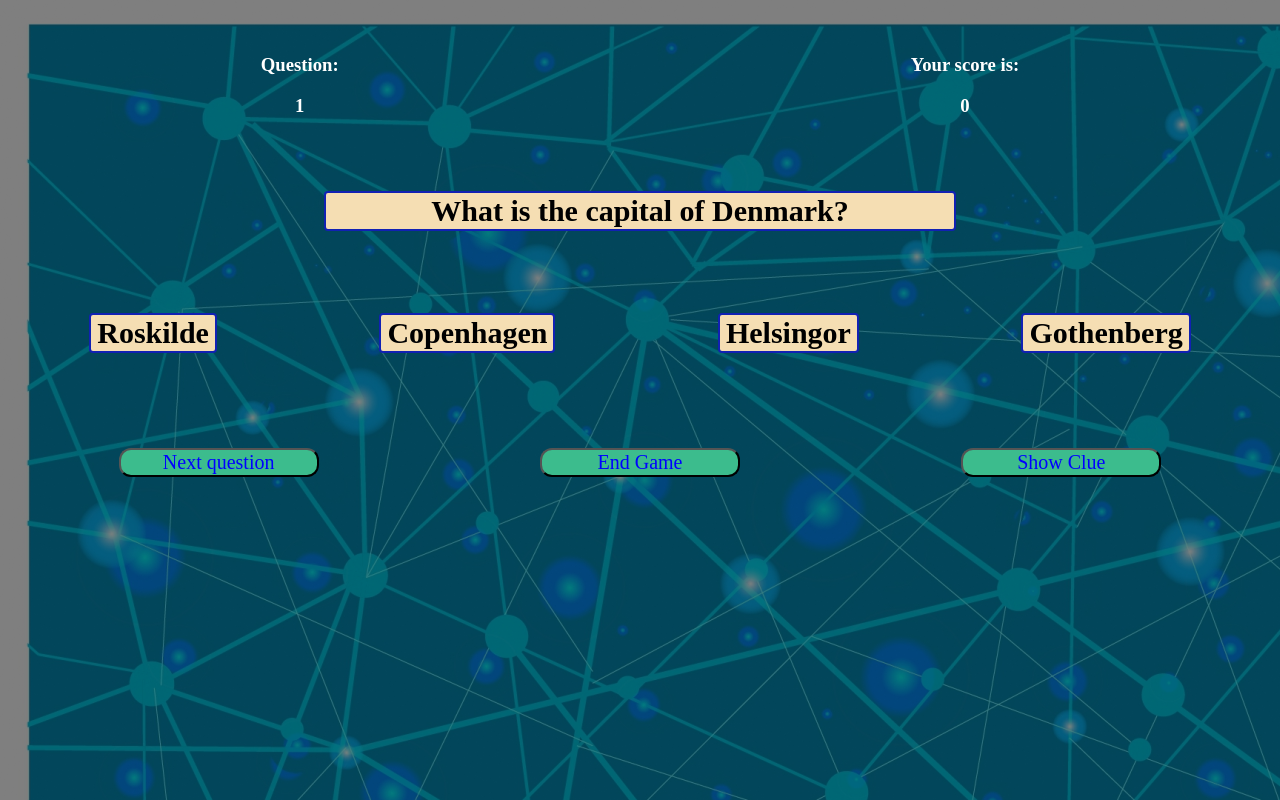
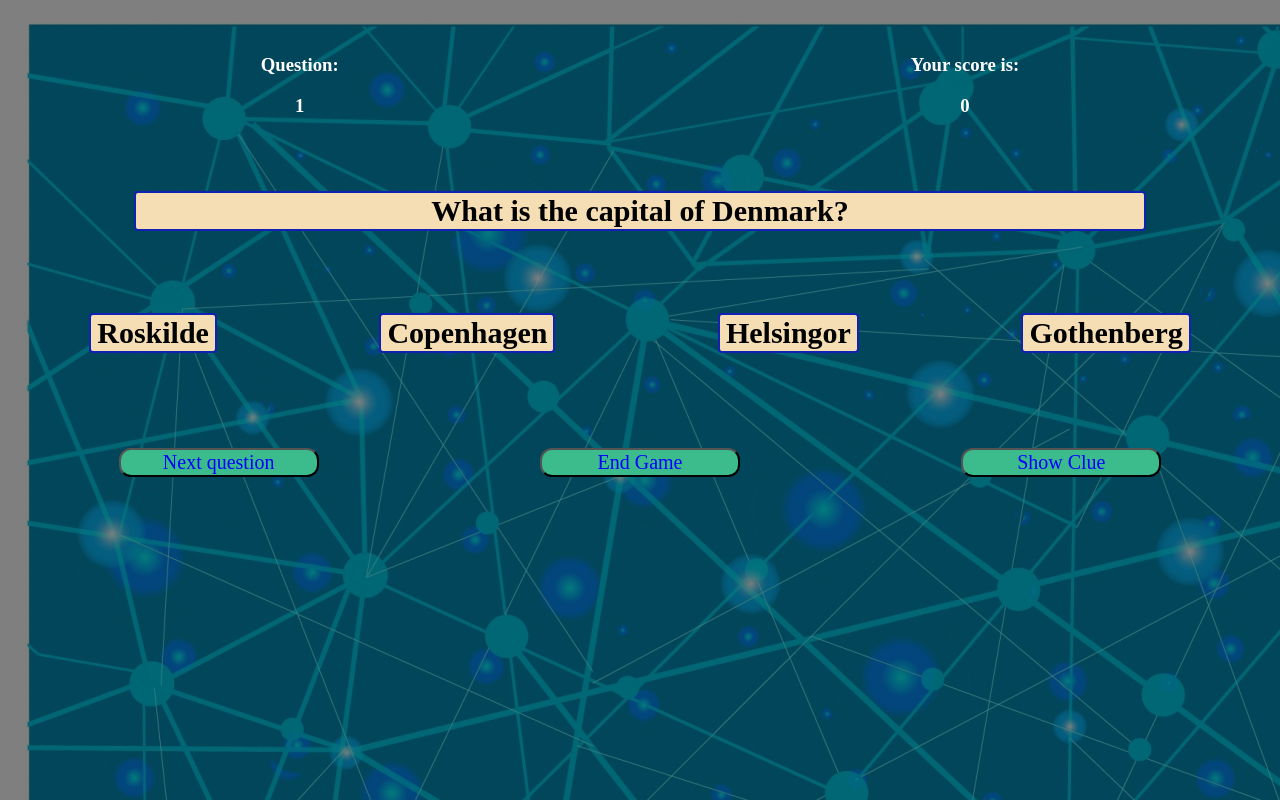
Before and after one commit to AshwiniMadapura/Quiz-game, a plain HTML site: page quiz.html in a window 1280 px wide. Drawn offline with Linux system fonts and the light colour scheme.

Commit message:
Added clues and images

```diff
--- a/Styles/styledemo.css
+++ b/Styles/styledemo.css
@@ -24,7 +24,7 @@ body{
     color: white;
 }
 #input{
-    width: 50%;
+    width: 80%;
     text-align: center;
 
     font-family: 'Work Sans';
@@ -107,6 +107,10 @@ body{
     background-repeat: no-repeat;
     background-size: cover;
   }
+  #image_clue{
+      margin-left: 40%;
+      margin-top: 5%;
+  }
 
   .nextAndClueButton{
       display: flex;
--- a/data.js
+++ b/data.js
@@ -10,36 +10,36 @@ export const qestionArray=[
 
     },
     {
-        question:"What is the hardest substance in the human body?",
-        answerA:"Bone",
-        answerB:"Tendon",
-        answerC:"Tooth Enamel",
-        answerD:"Muscle",
-        img:"./images/hardest.jpg",
+        question:"The smallest bones in the human body are found in the..?",
+        answerA:"Feet",
+        answerB:"Ears",
+        answerC:"Fingers",
+        answerD:"Knees",
+        img:"./images/ears.jpg",
     },
     {
-        question:"Grand Central Terminal, Park Avenue, New York is the world's?",
-        answerA:"largest railway station",
-        answerB:"highest railway station",
-        answerC:"longest railway station",
-        answerD:"None of the above",
-        img:"./images/parkAve.jpg",
+        question:"What city is home to the Burj Khalifa tower?",
+        answerA:"Abu Dhabi",
+        answerB:"Dubai",
+        answerC:"Kuala Lumpur",
+        answerD:"Kuwait City",
+        img:"./images/dubai.jpg",
     },
     {
-        question:"Entomology is the science that studies?",
-        answerA:"Behavior of human beings",
-        answerB:"Insects",
-        answerC:"The origin and history of technical and scientific terms",
-        answerD:"The formation of rocks",
-        img:"./images/study.jpg",
+        question:"Where can you find the longest human-made structure in the world?",
+        answerA:"Cambodia",
+        answerB:"Thailand",
+        answerC:"Russia",
+        answerD:"China",
+        img:"./images/china.jpg",
     },
     {
-        question:"Garampani sanctuary is located at",
-        answerA:"Junagarh, Gujarat",
-        answerB:"Diphu, Assam",
-        answerC:"Kohima, Nagaland",
-        answerD:"Gangtok, Sikkim",
-        img:"./images/grampani.jpg",
+        question:"In which country would you find the city of Petra?",
+        answerA:"Guatemala",
+        answerB:"Egypt",
+        answerC:"Jordan",
+        answerD:"India",
+        img:"./images/petra.jpg",
     },
     {
         question:"Epsom (England) is the place associated with",
@@ -47,7 +47,7 @@ export const qestionArray=[
         answerB:"Polo",
         answerC:"Shooting",
         answerD:"Snooker",
-        img:"./images/grampani.jpg",
+        img:"./images/horse.jpg",
     },
     {
         question:"Durand Cup is associated with the game of",
@@ -55,10 +55,34 @@ export const qestionArray=[
         answerB:"Football",
         answerC:"Hockey",
         answerD:"Volleyball",
+        img:"./images/football.jpg",
+    },
+    {
+        question:"Black Forest cake originates from which country?",
+        answerA:"Germany",
+        answerB:"Italy",
+        answerC:"Mexico",
+        answerD:"Spain",
+        img:"./images/cake.jpg",
+    },
+    {
+        question:"Where is the Harry Potter Viaduct in?",
+        answerA:"Whales",
+        answerB:"Netherland",
+        answerC:"Scotland",
+        answerD:"Ireland",
         img:"./images/grampani.jpg",
+    },
+    {
+        question:"Pitch and Putt is a form of which game?",
+        answerA:"Ice hockey",
+        answerB:"Golf",
+        answerC:"Short put",
+        answerD:"Rugby",
+        img:"./images/golf.jpg",
     },
 
 ]
 
 
-export const correctAnsArray =["Copenhagen","Tooth Enamel","largest railway station","Insects",]
+export const correctAnsArray =["Copenhagen","Ears","Dubai","China","Jordan","Horse racing","Football","Germany","Scotland","Golf"]
--- a/main.js
+++ b/main.js
@@ -87,6 +87,15 @@ function nextButton(){
     document.getElementById("output").innerHTML=" "
     count++;
 
+    if(count==qestionArray.length-1){
+        console.log(count)
+        console.log(qestionArray.length)
+        document.getElementById("nextQuestion").style.display="none";
+        // document.getElementById("endGame").addEventListener("click",nextButton);
+        console.log(score)
+
+    }
+
     console.log(count);
     console.log(qestionArray[count].question)
     document.getElementById("input").value=qestionArray[count].question;
@@ -96,18 +105,10 @@ function nextButton(){
     document.getElementById("4").innerHTML=qestionArray[count].answerD;
     document.getElementById("questionNumber").innerHTML=count+1;
     const item = document.getElementById("image_clue");
-    // x.setAttribute("src", "");
    item.remove();
-    // item.r
-    if(count==qestionArray.length-1){
-        console.log(count)
-        console.log(qestionArray.length)
-        document.getElementById("nextQuestion").style.display="none";
-        // document.getElementById("endGame").addEventListener("click",nextButton);
-        console.log(score)
 
-    }
+
 
 }
-document.getElementById("scoreResult").innerHTML=score;
-document.getElementById("scoreResult").style.display="none";
+// document.getElementById("scoreResult").innerHTML=score;
+// document.getElementById("scoreResult").style.display="none";
--- a/quiz.html
+++ b/quiz.html
@@ -36,11 +36,10 @@
         <button id="endGame" ><a href="score.html">End Game</a></button>
         <button id="clue">Show Clue</button>
         </div>
+
         <h2 id="scoreResult"></h2>
-        <!-- <section id="imgClue">
 
-        </section> -->
-        <script src="./work.js" type="module"></script>
+        <script src="./main.js" type="module"></script>
     </main>
 </body>
 </html>
```
Also changed, not shown: score.html (+1 -1 lines), images/cake.jpg (added), images/dubai.jpg (added), images/ears.jpg (added), images/football.jpg (added), images/golf.jpg (added), images/grampani.jpg (deleted), images/hardest.jpg (deleted), images/horse.jpg (added), images/parkAve.jpg (deleted), images/petra.jpg (added), images/study.jpg (deleted), 1 other file.
